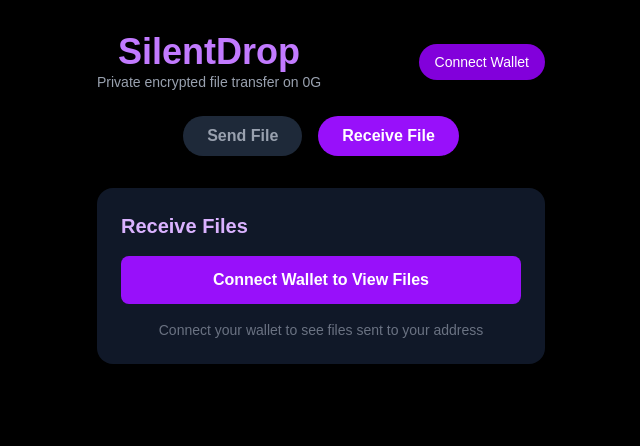
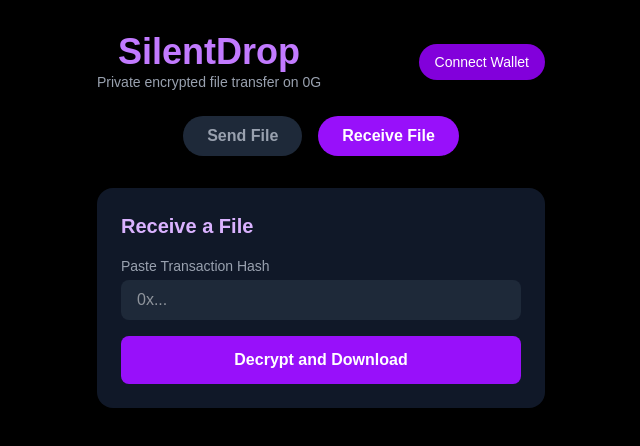
Before and after one commit to Cocod6/silentdrop, a Next.js app: page / in a window 1280 px wide. Both pictures are taken after a click on the button "Receive File". Shown: the top 446 px of the page, without its empty margins (319-959 px from the left). Built offline with nearby package versions, Linux system fonts and the light colour scheme.

Commit message:
Add receive and download flow

```diff
--- /dev/null
+++ b/app/api/download/route.js
@@ -0,0 +1,29 @@
+export const runtime = "nodejs";
+import { Indexer } from "@0gfoundation/0g-storage-ts-sdk";
+import { NextResponse } from "next/server";
+
+const INDEXER_RPC = "https://indexer-storage-turbo.0g.ai";
+const RPC_URL = "https://evmrpc.0g.ai";
+
+export async function GET(request) {
+  try {
+    const { searchParams } = new URL(request.url);
+    const txHash = searchParams.get("tx");
+
+    if (!txHash) {
+      return NextResponse.json({ error: "No transaction hash provided" }, { status: 400 });
+    }
+
+    const indexer = new Indexer(INDEXER_RPC);
+    const [data, err] = await indexer.download(txHash, undefined, false);
+
+    if (err) throw new Error("Download failed: " + err);
+
+    const text = new TextDecoder().decode(data);
+    const payload = JSON.parse(text);
+
+    return NextResponse.json({ payload });
+  } catch (err) {
+    return NextResponse.json({ error: err.message }, { status: 500 });
+  }
+}
--- a/app/page.js
+++ b/app/page.js
@@ -1,7 +1,7 @@
 "use client";
 import { useState } from "react";
-import { encryptFile } from "./encrypt";
-import { uploadToOG } from "./storage";
+import { encryptFile, decryptFile } from "./encrypt";
+import { uploadToOG, downloadFromOG } from "./storage";
 
 export default function Home() {
   const [tab, setTab] = useState("send");
@@ -10,6 +10,8 @@ export default function Home() {
   const [file, setFile] = useState(null);
   const [status, setStatus] = useState("");
   const [txHash, setTxHash] = useState(null);
+  const [receiveTx, setReceiveTx] = useState("");
+  const [receiveStatus, setReceiveStatus] = useState("");
 
   async function connectWallet() {
     if (typeof window.ethereum === "undefined") {
@@ -40,6 +42,32 @@ export default function Home() {
       setStatus("File sent successfully on 0G!");
     } catch (err) {
       setStatus("Error: " + err.message);
+    }
+  }
+
+  async function handleReceive() {
+    if (!wallet) {
+      alert("Please connect your wallet first!");
+      return;
+    }
+    if (!receiveTx) {
+      alert("Please enter a transaction hash!");
+      return;
+    }
+    try {
+      setReceiveStatus("Fetching from 0G Storage...");
+      const payload = await downloadFromOG(receiveTx);
+      setReceiveStatus("Decrypting file...");
+      const decrypted = decryptFile(payload, wallet);
+      const url = URL.createObjectURL(decrypted);
+      const a = document.createElement("a");
+      a.href = url;
+      a.download = payload.fileName || "silentdrop-file";
+      a.click();
+      URL.revokeObjectURL(url);
+      setReceiveStatus("File downloaded successfully!");
+    } catch (err) {
+      setReceiveStatus("Error: " + err.message);
     }
   }
 
@@ -122,16 +150,28 @@ export default function Home() {
 
       {tab === "receive" && (
         <div className="w-full max-w-md bg-gray-900 rounded-2xl p-6 flex flex-col gap-4">
-          <h2 className="text-xl font-semibold text-purple-300">Receive Files</h2>
+          <h2 className="text-xl font-semibold text-purple-300">Receive a File</h2>
+          <div className="flex flex-col gap-1">
+            <label className="text-gray-400 text-sm">Paste Transaction Hash</label>
+            <input
+              type="text"
+              placeholder="0x..."
+              value={receiveTx}
+              onChange={(e) => setReceiveTx(e.target.value)}
+              className="bg-gray-800 text-white rounded-lg px-4 py-2 outline-none focus:ring-2 focus:ring-purple-500"
+            />
+          </div>
           <button
-            onClick={connectWallet}
+            onClick={handleReceive}
             className="bg-purple-600 hover:bg-purple-700 text-white font-semibold py-3 rounded-lg"
           >
-            {wallet ? "Wallet Connected" : "Connect Wallet to View Files"}
+            Decrypt and Download
           </button>
-          <div className="text-gray-500 text-sm text-center">
-            {wallet ? "Showing files for " + wallet.slice(0, 6) + "..." + wallet.slice(-4) : "Connect your wallet to see files sent to your address"}
-          </div>
+          {receiveStatus && (
+            <div className="text-sm text-center text-purple-300 bg-purple-950 rounded-lg px-4 py-2">
+              {receiveStatus}
+            </div>
+          )}
         </div>
       )}
     </main>
--- a/app/storage.js
+++ b/app/storage.js
@@ -13,3 +13,14 @@ export async function uploadToOG(encryptedPayload) {
 
   return { txHash: data.txHash };
 }
+
+export async function downloadFromOG(txHash) {
+  const response = await fetch("/api/download?tx=" + txHash);
+  const data = await response.json();
+
+  if (data.error) {
+    throw new Error(data.error);
+  }
+
+  return data.payload;
+}
```
